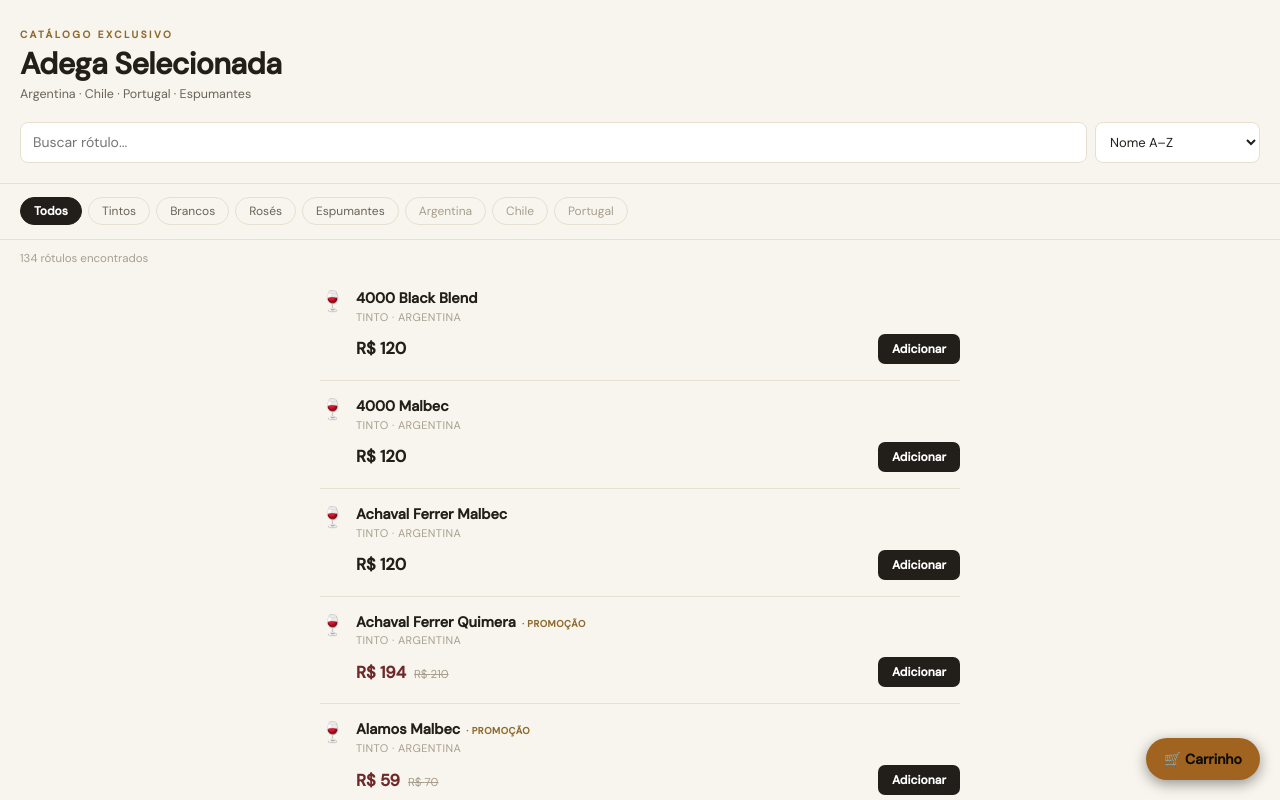
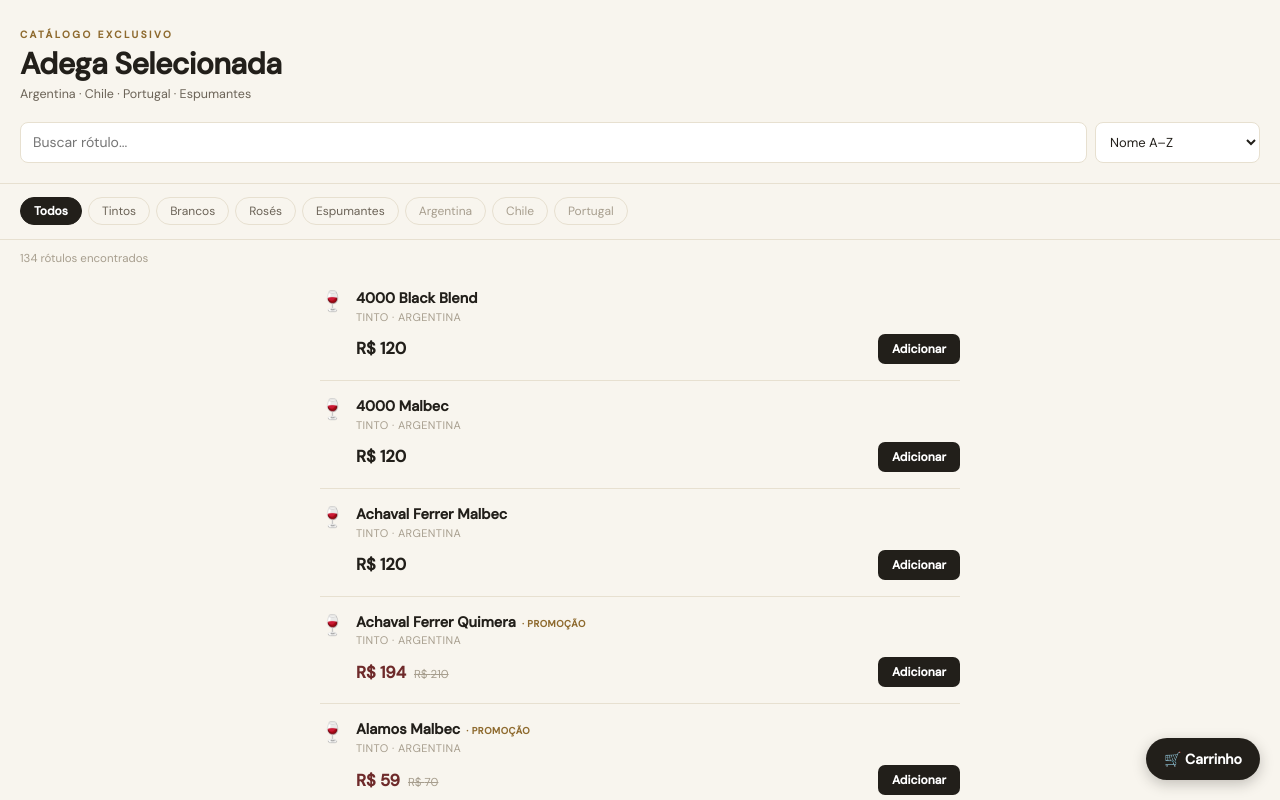
Before and after one commit to equilibrioappai-stack/vinho_adega, a React (Vite) app: page / in a window 1280 px wide. Shown: the top 800 px of the page. Built offline with nearby package versions, Linux system fonts and the light colour scheme.

Commit message:
Atualizar o Cart.jsx

```diff
--- a/src/pages/Cart.jsx
+++ b/src/pages/Cart.jsx
@@ -1,16 +1,17 @@
 import { useState } from "react";
 import { useWines } from "../components/WineContext";
+import { C, FONT } from "../theme";
 
 const WHATSAPP_NUMBER = "5541996483811"; // formato internacional, sem espaços ou símbolos
 
 const inputStyle = {
   width: "100%",
-  background: "#1e1810",
-  border: "0.5px solid #3a2e1e",
-  color: "#e8e0d0",
-  borderRadius: 6,
-  padding: "9px 12px",
-  fontSize: 13,
+  background: C.bg,
+  border: `1px solid ${C.line}`,
+  color: C.ink,
+  borderRadius: 8,
+  padding: "10px 12px",
+  fontSize: 14,
   fontFamily: "inherit",
   outline: "none",
   marginBottom: 10,
@@ -18,10 +19,10 @@
 };
 
 const labelStyle = {
-  fontSize: 10.5,
-  color: "#7a6848",
+  fontSize: 11,
+  color: C.inkSoft,
   textTransform: "uppercase",
-  letterSpacing: 0.5,
+  letterSpacing: 0.4,
   marginBottom: 4,
   display: "block",
 };
@@ -81,16 +82,16 @@
         onClick={() => setOpen(true)}
         style={{
           position: "fixed", bottom: 20, right: 20, zIndex: 40,
-          background: "#a06420", color: "#0f0c08", border: "none",
+          background: C.ink, color: C.surface, border: "none",
           borderRadius: 28, padding: "12px 18px", fontSize: 14, fontWeight: 600,
           display: "flex", alignItems: "center", gap: 8, cursor: "pointer",
-          boxShadow: "0 4px 14px rgba(0,0,0,0.4)", fontFamily: "inherit",
+          boxShadow: "0 4px 14px rgba(34,31,26,0.25)", fontFamily: "inherit",
         }}
       >
         🛒 Carrinho
         {cartCount > 0 && (
           <span style={{
-            background: "#0f0c08", color: "#e8c878", borderRadius: 999,
+            background: C.accent, color: C.surface, borderRadius: 999,
             fontSize: 11, fontWeight: 700, padding: "2px 7px", minWidth: 18, textAlign: "center",
           }}>{cartCount}</span>
         )}
@@ -100,43 +101,43 @@
         <div
           onClick={handleClose}
           style={{
-            position: "fixed", inset: 0, background: "rgba(8,6,3,0.7)",
+            position: "fixed", inset: 0, background: "rgba(34,31,26,0.45)",
             display: "flex", justifyContent: "flex-end", zIndex: 50,
           }}
         >
           <div
             onClick={e => e.stopPropagation()}
             style={{
-              width: "min(420px, 100%)", height: "100%", background: "#15110a",
-              borderLeft: "0.5px solid #3a2e1e", display: "flex", flexDirection: "column",
-              color: "#e8e0d0", fontFamily: "'DM Sans', sans-serif",
+              width: "min(420px, 100%)", height: "100%", background: C.surface,
+              borderLeft: `1px solid ${C.line}`, display: "flex", flexDirection: "column",
+              color: C.ink, fontFamily: FONT,
             }}
           >
-            <div style={{ padding: "1.25rem 1.5rem", borderBottom: "0.5px solid #2e2418", display: "flex", justifyContent: "space-between", alignItems: "center" }}>
-              <h2 style={{ fontFamily: "'Cormorant Garamond', serif", fontSize: 22, fontWeight: 500, margin: 0 }}>
+            <div style={{ padding: "1.25rem 1.25rem", borderBottom: `1px solid ${C.line}`, display: "flex", justifyContent: "space-between", alignItems: "center" }}>
+              <h2 style={{ fontFamily: FONT, fontSize: 18, fontWeight: 700, margin: 0 }}>
                 {step === "review" ? "Seu pedido" : "Dados de entrega"}
               </h2>
-              <button onClick={handleClose} style={{ background: "none", border: "none", color: "#7a6848", fontSize: 20, cursor: "pointer" }}>✕</button>
+              <button onClick={handleClose} style={{ background: "none", border: "none", color: C.inkSoft, fontSize: 20, cursor: "pointer" }}>✕</button>
             </div>
 
-            <div style={{ flex: 1, overflowY: "auto", padding: "1rem 1.5rem" }}>
+            <div style={{ flex: 1, overflowY: "auto", padding: "1rem 1.25rem" }}>
               {step === "review" ? (
                 cartItems.length === 0 ? (
-                  <p style={{ color: "#5a4e38", fontSize: 13, padding: "2rem 0", textAlign: "center" }}>
+                  <p style={{ color: C.muted, fontSize: 13.5, padding: "2rem 0", textAlign: "center" }}>
                     Seu carrinho está vazio.
                   </p>
                 ) : (
                   cartItems.map(item => (
-                    <div key={item.wine.id} style={{ display: "flex", gap: 10, padding: "0.75rem 0", borderBottom: "0.5px solid #1e1810" }}>
+                    <div key={item.wine.id} style={{ display: "flex", gap: 10, padding: "0.75rem 0", borderBottom: `1px solid ${C.line}` }}>
                       <div style={{ flex: 1, minWidth: 0 }}>
-                        <p style={{ fontSize: 13, fontWeight: 500, marginBottom: 4 }}>{item.wine.name}</p>
-                        <p style={{ fontSize: 12, color: "#a06420" }}>R$ {item.lineTotal.toLocaleString("pt-BR")}</p>
+                        <p style={{ fontSize: 13.5, fontWeight: 600, marginBottom: 4 }}>{item.wine.name}</p>
+                        <p style={{ fontSize: 12.5, color: C.accent, fontWeight: 600 }}>R$ {item.lineTotal.toLocaleString("pt-BR")}</p>
                       </div>
                       <div style={{ display: "flex", alignItems: "center", gap: 8 }}>
                         <button onClick={() => decreaseFromCart(item.wine.id)} style={stepperBtn}>–</button>
                         <span style={{ fontSize: 13, minWidth: 16, textAlign: "center" }}>{item.qty}</span>
                         <button onClick={() => addToCart(item.wine.id)} style={stepperBtn}>+</button>
-                        <button onClick={() => removeFromCart(item.wine.id)} style={{ ...stepperBtn, color: "#a04848", marginLeft: 4 }}>✕</button>
+                        <button onClick={() => removeFromCart(item.wine.id)} style={{ ...stepperBtn, color: C.danger, marginLeft: 4 }}>✕</button>
                       </div>
                     </div>
                   ))
@@ -155,15 +156,15 @@
                   <input style={inputStyle} value={form.endereco} onChange={handleChange("endereco")} placeholder="Rua, número, complemento" />
                   <label style={labelStyle}>CEP</label>
                   <input style={inputStyle} value={form.cep} onChange={handleChange("cep")} />
-                  {error && <p style={{ color: "#c87878", fontSize: 12, marginTop: 4 }}>{error}</p>}
+                  {error && <p style={{ color: C.danger, fontSize: 12, marginTop: 4 }}>{error}</p>}
                 </>
               )}
             </div>
 
-            <div style={{ padding: "1rem 1.5rem", borderTop: "0.5px solid #2e2418" }}>
+            <div style={{ padding: "1rem 1.25rem", borderTop: `1px solid ${C.line}` }}>
               <div style={{ display: "flex", justifyContent: "space-between", marginBottom: 12 }}>
-                <span style={{ fontSize: 12, color: "#7a6848" }}>Subtotal</span>
-                <span style={{ fontFamily: "'Cormorant Garamond', serif", fontSize: 20, color: "#e8d8b8" }}>
+                <span style={{ fontSize: 12.5, color: C.inkSoft }}>Subtotal</span>
+                <span style={{ fontFamily: FONT, fontSize: 16, fontWeight: 700, color: C.ink }}>
                   R$ {cartTotal.toLocaleString("pt-BR")}
                 </span>
               </div>
@@ -172,9 +173,9 @@
                   onClick={() => setStep("checkout")}
                   disabled={cartItems.length === 0}
                   style={{
-                    width: "100%", background: cartItems.length === 0 ? "#3a2e1e" : "#a06420",
-                    color: cartItems.length === 0 ? "#5a4e38" : "#0f0c08",
-                    border: "none", borderRadius: 8, padding: "12px", fontSize: 13, fontWeight: 600,
+                    width: "100%", background: cartItems.length === 0 ? C.line : C.ink,
+                    color: cartItems.length === 0 ? C.muted : C.surface,
+                    border: "none", borderRadius: 8, padding: "12px", fontSize: 13.5, fontWeight: 600,
                     cursor: cartItems.length === 0 ? "not-allowed" : "pointer", fontFamily: "inherit",
                   }}
                 >
@@ -182,10 +183,10 @@
                 </button>
               ) : (
                 <div style={{ display: "flex", gap: 8 }}>
-                  <button onClick={() => setStep("review")} style={{ flex: 1, background: "transparent", border: "0.5px solid #3a2e1e", color: "#7a6848", borderRadius: 8, padding: "12px", fontSize: 13, cursor: "pointer", fontFamily: "inherit" }}>
+                  <button onClick={() => setStep("review")} style={{ flex: 1, background: "transparent", border: `1px solid ${C.line}`, color: C.inkSoft, borderRadius: 8, padding: "12px", fontSize: 13.5, cursor: "pointer", fontFamily: "inherit" }}>
                     Voltar
                   </button>
-                  <button onClick={handleConfirm} style={{ flex: 2, background: "#2e8c4a", color: "#0f0c08", border: "none", borderRadius: 8, padding: "12px", fontSize: 13, fontWeight: 600, cursor: "pointer", fontFamily: "inherit" }}>
+                  <button onClick={handleConfirm} style={{ flex: 2, background: C.success, color: C.surface, border: "none", borderRadius: 8, padding: "12px", fontSize: 13.5, fontWeight: 600, cursor: "pointer", fontFamily: "inherit" }}>
                     Enviar pelo WhatsApp
                   </button>
                 </div>
@@ -199,7 +200,7 @@
 }
 
 const stepperBtn = {
-  background: "#231c12", border: "0.5px solid #3a2e1e", color: "#e8e0d0",
+  background: C.bg, border: `1px solid ${C.line}`, color: C.ink,
   borderRadius: 6, width: 24, height: 24, fontSize: 13, cursor: "pointer",
   display: "flex", alignItems: "center", justifyContent: "center", padding: 0,
 };
```
